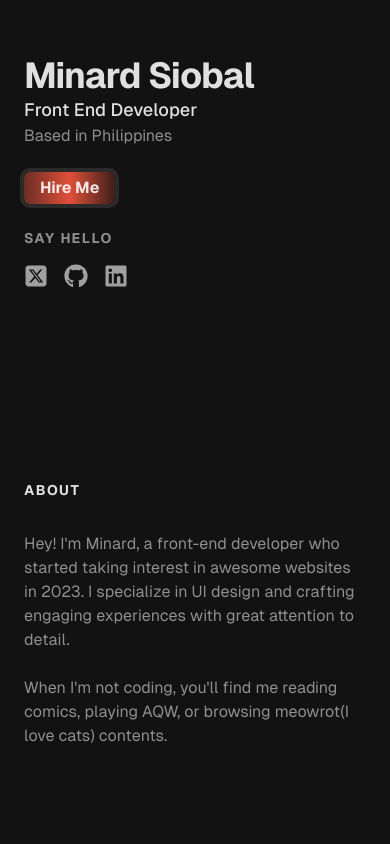
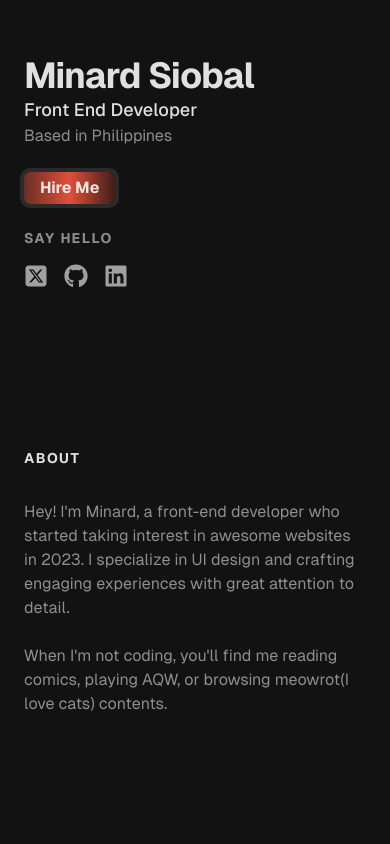
Before and after one commit to siobaldev/siobal-portfolio, a Next.js app: page / in a window 390 px wide. Shown: the top 844 px of the page. Built offline with nearby package versions, Linux system fonts and the light colour scheme.

Commit message:
Added padding for responsiveness of homepage

```diff
--- a/app/page.jsx
+++ b/app/page.jsx
@@ -2,7 +2,7 @@ import Header from "@/components/header/page";
 import Main from "@/components/main/page";
 export default function HomePage() {
   return (
-    <div className="container gap-y-20 flex flex-col lg:flex-row min-h-screen max-w-screen-[1200px] lg:px-24  text-white/87">
+    <div className="container lg:gap-y-20 flex flex-col lg:flex-row min-h-screen max-w-screen-[1200px] max-[400px]:px-6 gap-y-12 md:gap-y-0 sm:px-20 px-10 min-w-[320px] text-white/87">
       <Header />
       <Main />
     </div>
```
